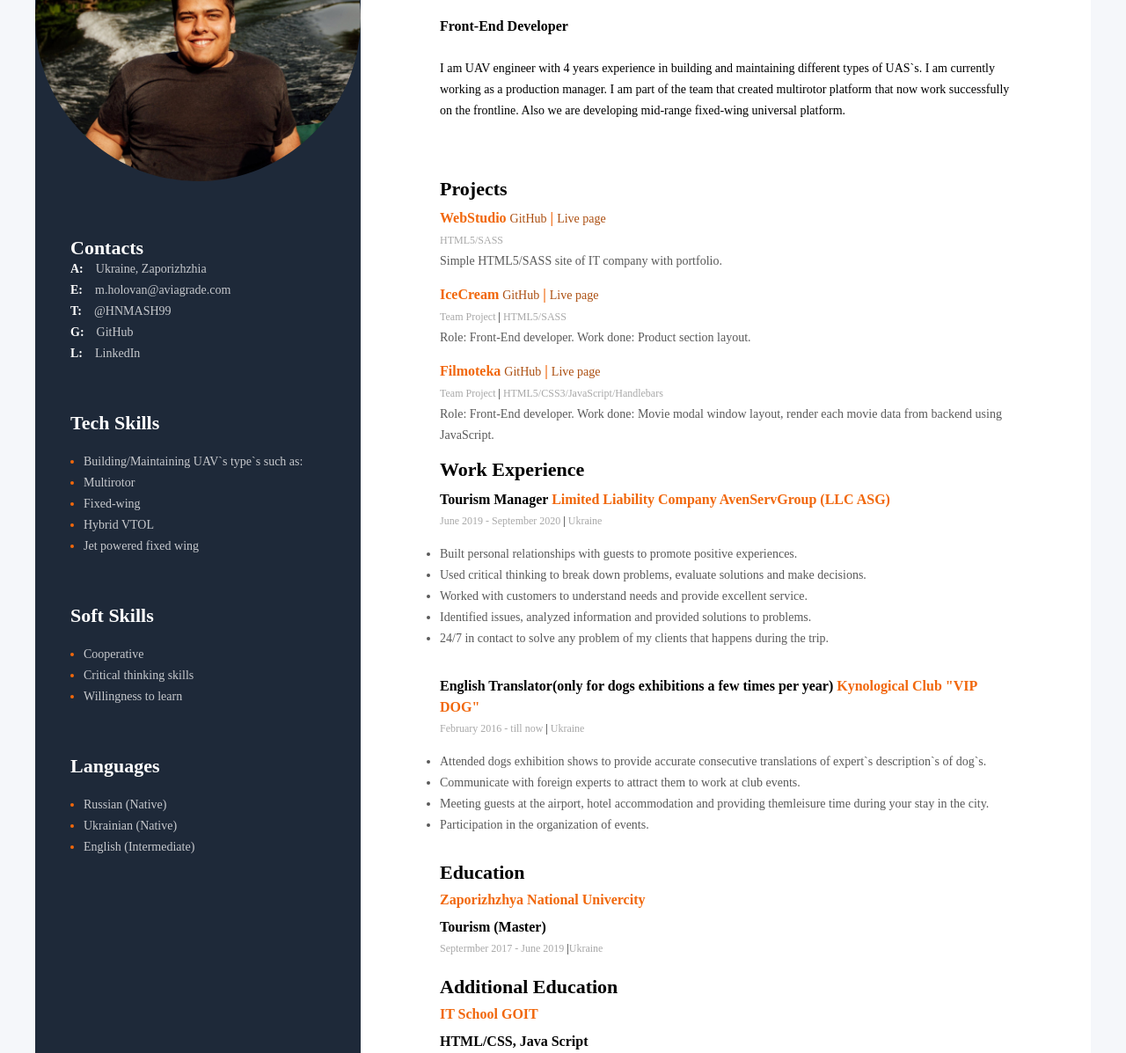
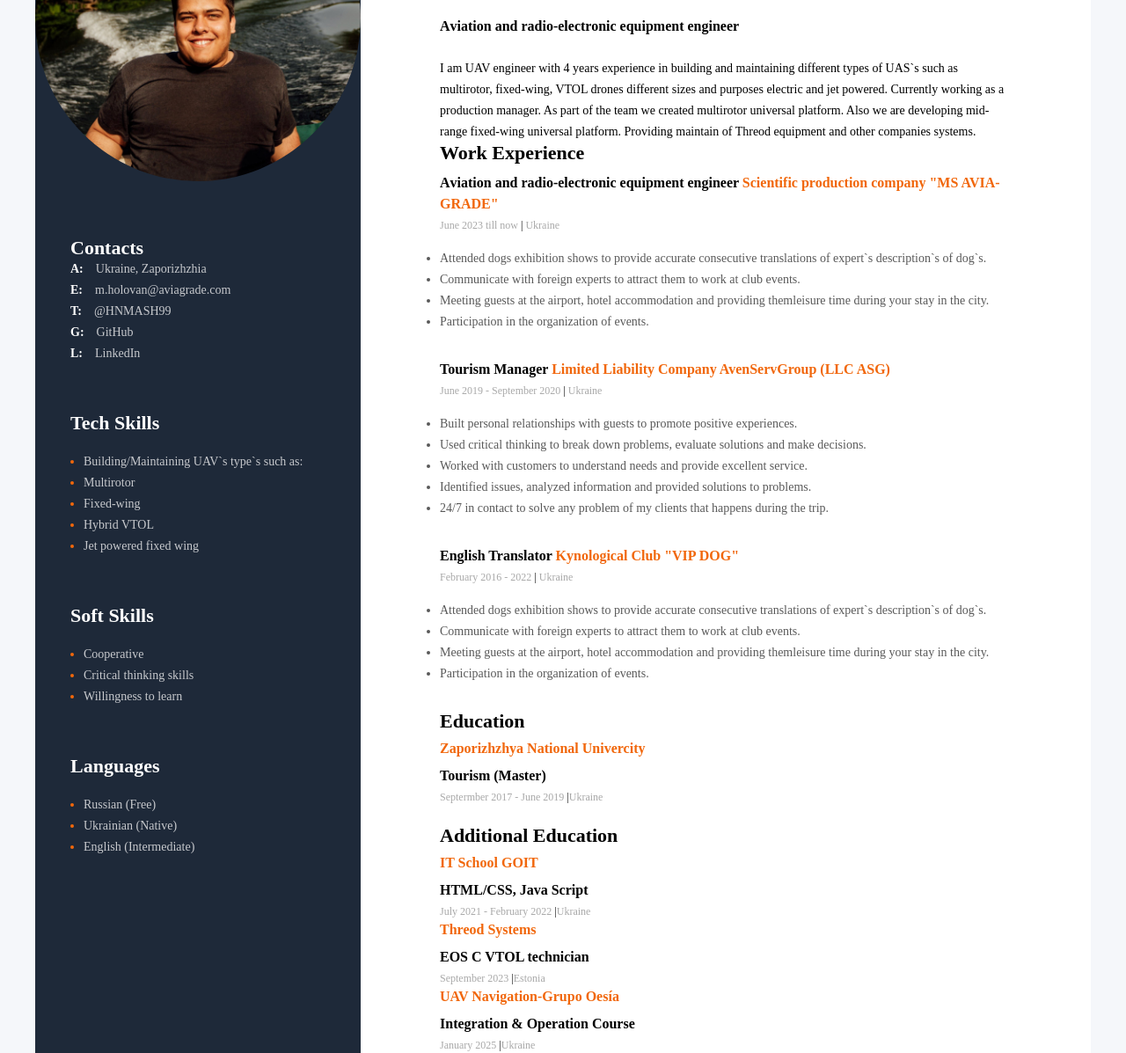
Before and after one commit to NikitaHolovan/resume-nh, a plain HTML site: page index.html in a window 1280 px wide. Shown: the part 244-1441 px from the top of the page at 88% size. Drawn offline with Linux system fonts and the light colour scheme.

Commit message:
Update index.html

```diff
--- a/index.html
+++ b/index.html
@@ -108,7 +108,7 @@
           <h3 class="skills-title">Languages</h3>
           <ul>
             <li class="skills-item">
-              <span class="skills-text">Russian (Native)</span>
+              <span class="skills-text">Russian (Free)</span>
             </li>
             <li class="skills-item">
               <span class="skills-text">Ukrainian (Native) </span>
@@ -127,15 +127,16 @@
           <h2 class="profession"></h2>
           <h1 class="name">Nikita Holovan</h1>
           <h4 class="professional-title professional-title__primary">
-            Front-End Developer
+            Аviation and radio-electronic equipment engineer
           </h4>
           <p class="description">
-            I am UAV engineer with 4 years experience in building and maintaining different types of UAS`s. I am currently working as a production manager.
- I am part of the team that created multirotor platform that now work successfully on the frontline. Also we are developing mid-range fixed-wing universal platform.
+            I am UAV engineer with 4 years experience in building and maintaining different types of UAS`s such as multirotor, fixed-wing, VTOL drones different sizes and purposes electric and jet powered.
+Currently working as a production manager.
+As part of the team we created multirotor universal platform. Also we are developing mid-range fixed-wing universal platform. Providing maintain of Threod equipment and other companies systems.
 
           </p>
-        </div>
-        <!--projects-->
+        <!--/div>
+
         <h3 class="about-me-title">Projects</h3>
 
         <div class="project-container">
@@ -211,10 +212,42 @@
             Role: Front-End developer. Work done: Movie modal window layout,
             render each movie data from backend using JavaScript.
           </p>
-        </div>
+        </div -->
         <!--work experience-->
+
         <div>
           <h3 class="about-me-title">Work Experience</h3>
+           <!--company3 -->
+           <div>
+            <h4 class="professional-title">
+               Аviation and radio-electronic equipment engineer
+              <span class="professional-company"
+                >Scientific production company "MS AVIA-GRADE"</span
+              >
+            </h4>
+            <span class="professional-time"
+              >June 2023 till now
+              <span class="professional-divider">|</span> Ukraine</span
+            >
+
+            <ul class="professional-duties">
+              <li class="profession-duties-title">
+                Attended dogs exhibition shows to provide accurate consecutive
+                translations of expert`s description`s of dog`s.
+              </li>
+              <li class="profession-duties-title">
+                Сommunicate with foreign experts to attract them to work at club
+                events.
+              </li>
+              <li class="profession-duties-title">
+                Meeting guests at the airport, hotel accommodation and providing
+                themleisure time during your stay in the city.
+              </li>
+              <li class="profession-duties-title">
+                Participation in the organization of events.
+              </li>
+            </ul>
+          </div>
           <!-- company 1 -->
           <div>
             <h4 class="professional-title">
@@ -255,13 +288,13 @@
           <!-- company 2 -->
           <div>
             <h4 class="professional-title">
-              English Translator(only for dogs exhibitions a few times per year)
+              English Translator
               <span class="professional-company"
                 >Kynological Club "VIP DOG"</span
               >
             </h4>
             <span class="professional-time"
-              >February 2016 - till now
+              >February 2016 - 2022
               <span class="professional-divider">|</span> Ukraine</span
             >
 
@@ -305,6 +338,18 @@
               >July 2021 - February 2022
               <span class="professional-divider">|</span>Ukraine</span
             >
+            <h4 class="professional-company">Threod Systems</h4>
+            <h4 class="professional-title">EOS C VTOL technician</h4>
+            <span class="professional-time"
+              >September 2023
+              <span class="professional-divider">|</span>Estonia</span
+            >
+            <h4 class="professional-company">UAV Navigation-Grupo Oesía</h4>
+            <h4 class="professional-title">Integration & Operation Course</h4>
+            <span class="professional-time"
+              >January 2025
+              <span class="professional-divider">|</span>Ukraine</span
+            >
           </div>
         </div>
       </div>
```
